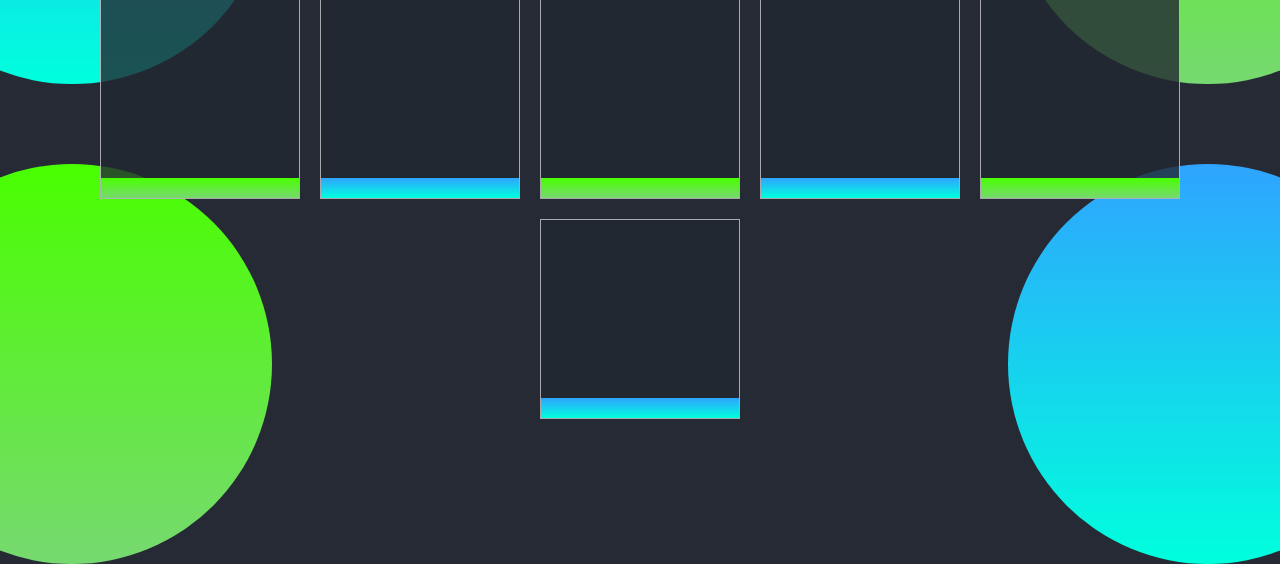
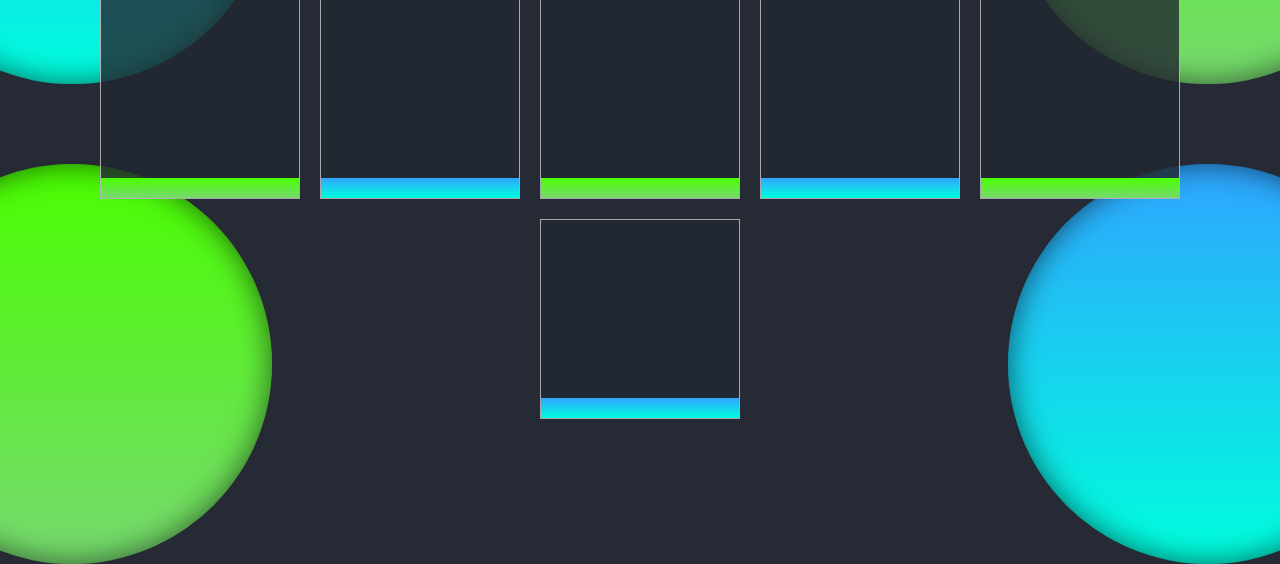
Before and after one commit to Dejorden94/neon-header, a plain HTML site: page index.html in a window 1280 px wide. Shown: the part 236-800 px from the top of the page. Drawn offline with Linux system fonts and the light colour scheme.

Commit message:
add box shadow to circle

```diff
--- a/css/style.css
+++ b/css/style.css
@@ -31,6 +31,7 @@ body {
     width: 40rem;
     border-radius: 50%;
     position: absolute;
+    box-shadow: inset 0 0 3rem 0 rgba(0, 0, 0, 0.6);
 
 }
 
```
